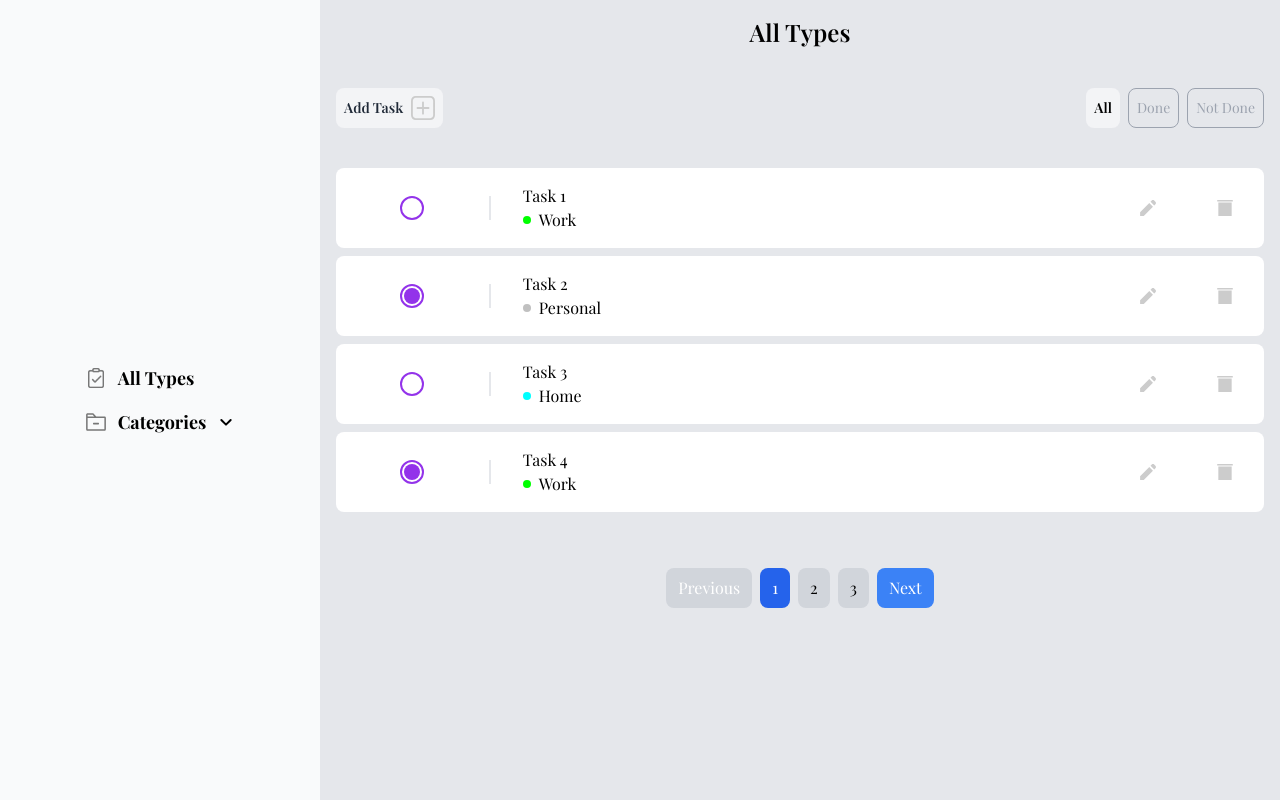
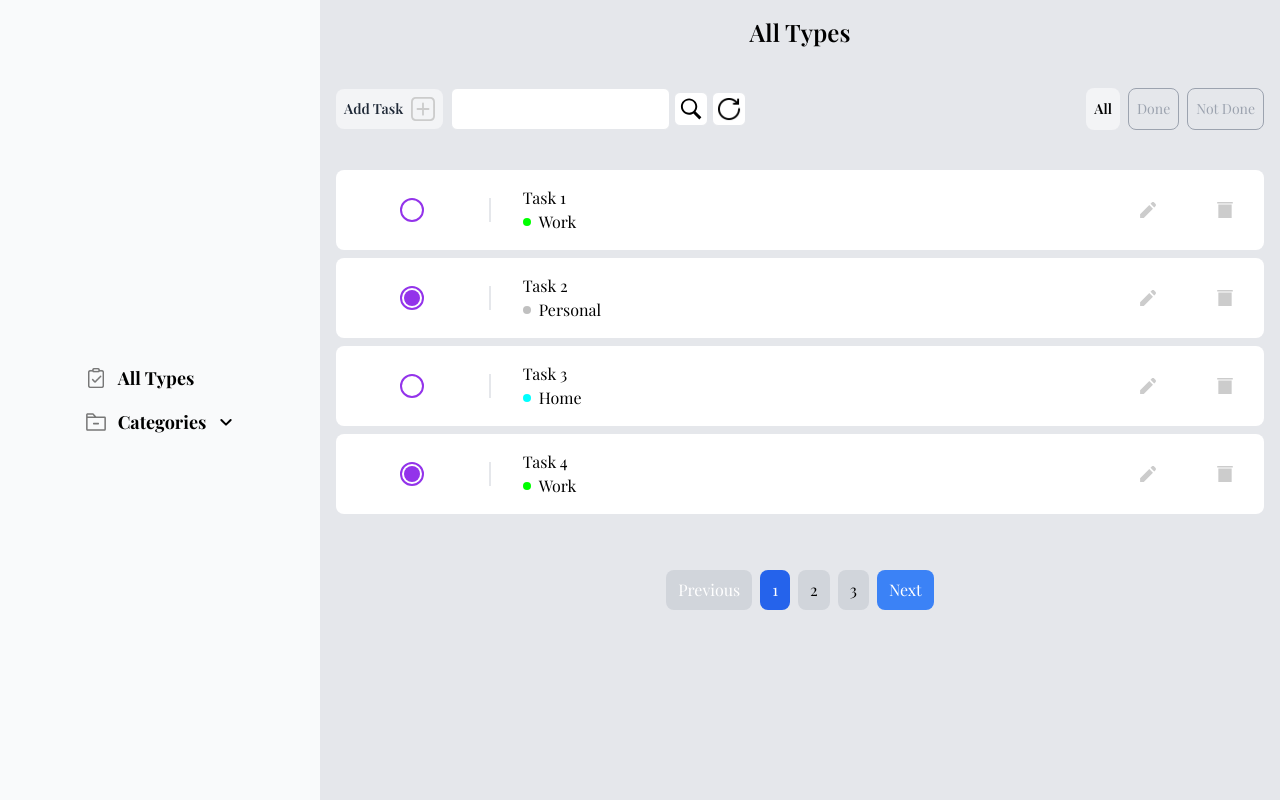
Before and after one commit to GoktugMuratDemir/task-master, a React (Create React App) app: page / in a window 1280 px wide. Built offline with nearby package versions, Linux system fonts and the light colour scheme; a web font is replaced by a local one.

Commit message:
arama fonksiyonu eklendi

```diff
--- a/src/Components/FilterBar.tsx
+++ b/src/Components/FilterBar.tsx
@@ -11,9 +11,13 @@ const buttonStyles = (isSelected: boolean) => {
 };
 
 export const FilterBar: React.FC = () => {
-  const { taskList, setFilterTaskList, filterTasksByStatus } = useContext(
-    TaskListContext
-  ) as TaskListType;
+  const {
+    taskList,
+    setFilterTaskList,
+    filterTasksByStatus,
+    searchTasks,
+    resetTasks,
+  } = useContext(TaskListContext) as TaskListType;
 
   const [selectedFilter, setSelectedFilter] = useState("all");
 
@@ -55,9 +59,21 @@ export const FilterBar: React.FC = () => {
     setSelectedFilter(filter);
   }, []);
 
+  const [searchKeyword, setSearchKeyword] = useState("");
+
+  const searchHandleInput = (event: React.ChangeEvent<HTMLInputElement>) => {
+    setSearchKeyword(event.target.value);
+  };
+
+  const handleSearchSubmit = (event: React.FormEvent) => {
+    event.preventDefault();
+    searchTasks(searchKeyword);
+  };
+
   return (
     <>
       <div className="flex justify-between">
+        <div className="flex items-center gap-2">
           <div className="flex items-center text-lg font-semibold text-gray-800">
             <button
               className="bg-gray-100 p-2 rounded-lg flex items-center gap-2 justify-center"
@@ -68,6 +84,30 @@ export const FilterBar: React.FC = () => {
               <img src="/Assets/add.svg" alt="" className="w-6 h-6" />
             </button>
           </div>
+
+          <form
+            onSubmit={handleSearchSubmit}
+            className="flex gap-1 items-center"
+          >
+            <input
+              type="text"
+              value={searchKeyword}
+              onChange={searchHandleInput}
+              className="p-2 border rounded-md"
+            />
+            <button type="submit" className="border rounded-md bg-white p-1">
+              <img src="/Assets/search.svg" alt="" className="w-6 h-6" />
+            </button>
+            <button
+              type="button"
+              onClick={resetTasks}
+              className="border rounded-md bg-white p-1"
+            >
+              <img src="/Assets/reset.png" alt="" className="w-6 h-6" />
+            </button>
+          </form>
+        </div>
+
         <div className="flex gap-2">
           {renderButton("all", "All")}
           {renderButton("done", "Done")}
--- a/src/Context/TaskListContext.tsx
+++ b/src/Context/TaskListContext.tsx
@@ -116,7 +116,9 @@ export const TaskListContextProvider: React.FC<ChildrenProps> = ({
   };
 
   const deleteTask = (id: number) => {
-    setTaskList((prevTaskList) => prevTaskList.filter((task) => task.id !== id));
+    setTaskList((prevTaskList) =>
+      prevTaskList.filter((task) => task.id !== id)
+    );
   };
 
   const searchTasks = (keyword: string) => {
@@ -124,6 +126,10 @@ export const TaskListContextProvider: React.FC<ChildrenProps> = ({
       task.title.toLowerCase().includes(keyword.toLowerCase())
     );
     setFilterTaskList(filteredTasks);
+  };
+
+  const resetTasks = () => {
+    setFilterTaskList(taskList);
   };
 
   return (
@@ -139,7 +145,8 @@ export const TaskListContextProvider: React.FC<ChildrenProps> = ({
         findItemInArray,
         updateTask,
         deleteTask,
-        searchTasks
+        searchTasks,
+        resetTasks
       }}
     >
       {children}
--- a/src/Context/TaskType.ts
+++ b/src/Context/TaskType.ts
@@ -18,4 +18,5 @@ export type TaskListType = {
   updateTask: (id: number, title: string, category: number) => void;
   deleteTask: (id: number) => void;
   searchTasks: (keyword: string) => void;
+  resetTasks: () => void;
 };
```
Also changed, not shown: public/Assets/reset.png (added), public/Assets/search.svg (added). Lines whose indentation alone changed are shown as unchanged.
